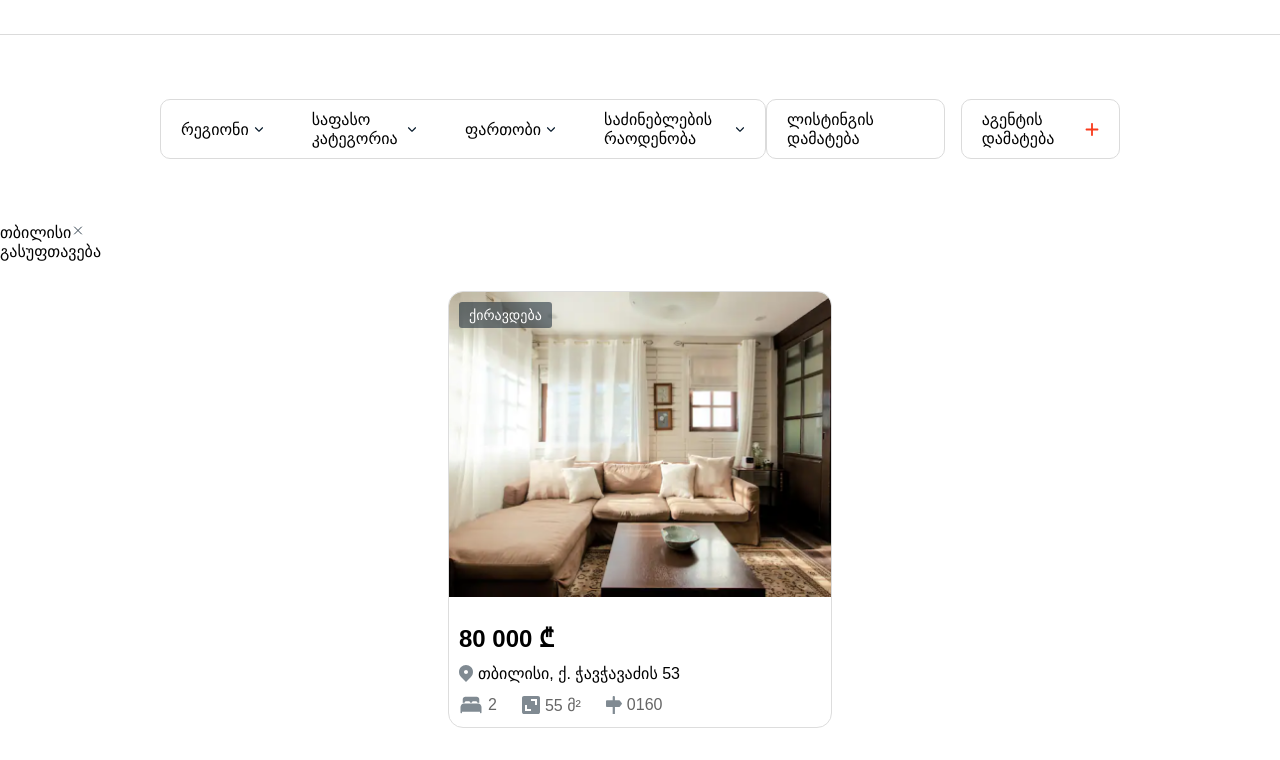
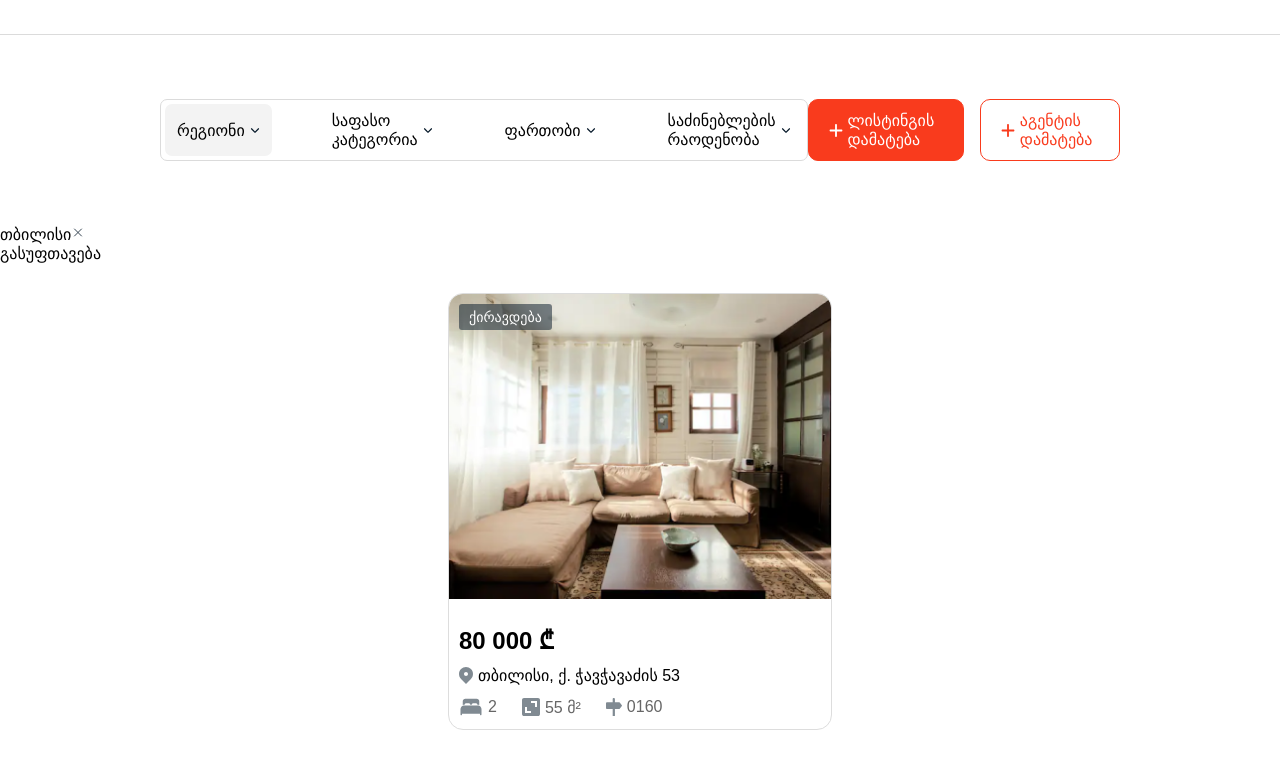
Before and after one commit to lobzhanidzee/bootcamp-redberry, a website: page index.html in a window 1280 px wide. Shown: the part 65-825 px from the top of the page. Drawn offline with Linux system fonts and the light colour scheme; a small style sheet from the web is missing.

Commit message:
nav agent&listing

```diff
--- a/index.html
+++ b/index.html
@@ -11,10 +11,9 @@
     <header>
       <img src="/src/img/Logo.svg" alt="Page logo" />
     </header>
-
       <nav class="nav">
         <div class="nav__filter">
-          <div class="nav__filter--item text-icon">
+          <div class="nav__filter--item text-icon active-filter">
             <span>რეგიონი</span> <img src="/src/img/icons/arrow-icon.svg" alt="dropdown icon"></img>
           </div>
           <div class="nav__filter--item text-icon"><span>საფასო კატეგორია</span> <img src="/src/img/icons/arrow-icon.svg" alt="dropdown arrow"></img></div>
@@ -22,8 +21,8 @@
           <div class="nav__filter--item text-icon"><span>საძინებლების რაოდენობა</span> <img src="/src/img/icons/arrow-icon.svg" alt="dropdown arrow"></img></div>
         </div>
         <div class="nav__btn">
-            <div class="nav__btn--item text-icon"><span>ლისტინგის დამატება</span><img src="/src/img/icons/plus-icon-white.svg" alt="add icon"></div>
-            <div class="nav__btn--item text-icon"><span>აგენტის დამატება</span><img src="/src/img/icons/plus-icon-orange.svg" alt="add icon"></div>
+            <div class="nav__btn--item nav__btn--listing text-icon"><img src="/src/img/icons/plus-icon-white.svg" alt="add icon"><span>ლისტინგის დამატება</span></div>
+            <div class="nav__btn--item nav__btn--agent text-icon"><img src="/src/img/icons/plus-icon-orange.svg" alt="add icon"><span>აგენტის დამატება</span></div>
         </div>
       </nav>
       <section class="filter__container">
--- a/src/css/style.css
+++ b/src/css/style.css
@@ -27,20 +27,38 @@ nav {
   display: flex;
   justify-content: space-evenly;
   border: 1px solid #dbdbdb;
-  border-radius: 10px;
-  padding: 10px 20px;
+  border-radius: 7px;
+  padding: 4px 4px;
   gap: 3rem;
 }
-
+.nav__filter--item {
+  border-radius: 7px;
+  padding: 7px 12px;
+  cursor: pointer;
+}
+.active-filter {
+  background-color: #f3f3f3;
+}
 .nav__btn {
   display: flex;
   justify-content: space-between;
   gap: 1rem;
 }
 .nav__btn--item {
-  border: 1px solid #dbdbdb;
-  padding: 10px 20px;
+  border: 1px solid #f93b1d;
+  padding: 11px 20px;
   border-radius: 10px;
+}
+
+.nav__btn--listing {
+  background-color: #f93b1d;
+  color: #fff;
+  cursor: pointer;
+}
+
+.nav__btn--agent {
+  color: #f93b1d;
+  cursor: pointer;
 }
 
 .main__container {
```
Also changed, not shown: src/img/icons/arrow2-icon.svg (added).
